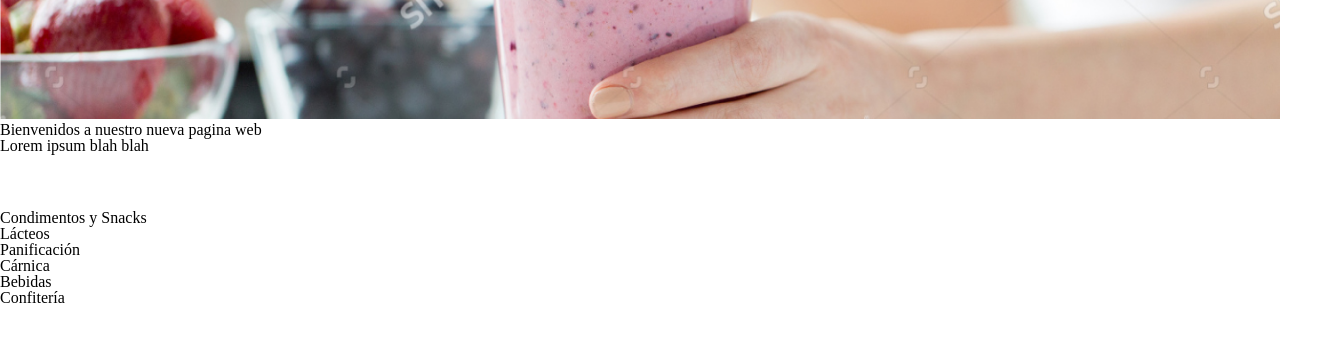
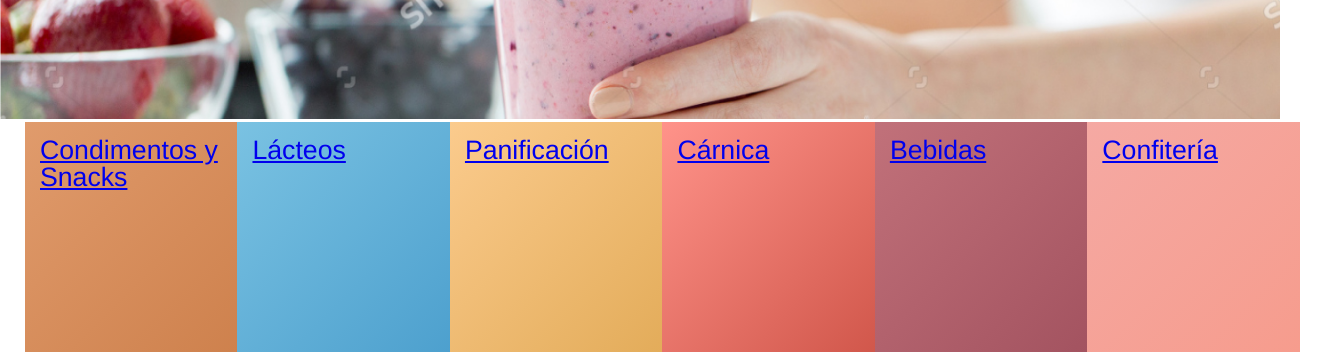
Before and after one commit to fedecarbo/grupoaseal, a plain HTML site: page index.html in a window 1280 px wide. Shown: the part 490-842 px from the top of the page, 1330 px wide, since content can reach past the window. Before the commit the page ends 800 px from the top, so only its background shows below. Drawn offline with Linux system fonts and the light colour scheme.

Commit message:
Added products - in progress

```diff
--- a/css/style.css
+++ b/css/style.css
@@ -2,7 +2,10 @@
 header {
   #background: url ("../images/dashboard.jpg");
   #background-size: cover;
-  height: 700px;
+}
+
+h1, h2, h3 {
+  font-family: Helvetica
 }
 
 header .dashboard {
@@ -13,6 +16,14 @@ header nav{
   text-align: center;
 }
 
+.hero {
+  position:absolute;
+  top:50%;
+  text-align:center;
+  width:100%;
+  font-size:36px;
+}
+
 .banner {
   padding-top: 20px;
   padding-bottom: 20px;
@@ -20,9 +31,10 @@ header nav{
 
 
 nav {
-	background-color: rgba(255,255,255,0.7);
+	background-color: rgba(255,255,255,0.9);
 	position: fixed;
 	width: 100%;
+  font-family: helvetica
 }
 
 nav li {
@@ -45,3 +57,90 @@ nav ul {
     padding-bottom: 8px;
     border-bottom: 2px solid rgba(60,142,84,0.7);
 }
+
+.foods {
+    padding-left: 25px;
+    padding-right: 25px;
+    float: center;
+    color: white;
+    font-size: 20pt;
+    width: 100%;
+    margin: auto;
+    font-family: helvetica;
+    text-decoration: none;
+}
+
+section ul li h3 {
+  padding-left: 15px;
+  padding-top: 15px;
+  text-decoration: none;
+}
+
+
+
+#snacks {
+    background: #e09b6c; /* Old browsers */
+    background: -moz-linear-gradient(-45deg, #e09b6c 0%, #ce814d 100%); /* FF3.6-15 */
+    background: -webkit-linear-gradient(-45deg, #e09b6c 0%,#ce814d 100%); /* Chrome10-25,Safari5.1-6 */
+    background: linear-gradient(135deg, #e09b6c 0%,#ce814d 100%); /* W3C, IE10+, FF16+, Chrome26+, Opera12+, Safari7+ */
+    filter: progid:DXImageTransform.Microsoft.gradient( startColorstr='#e09b6c', endColorstr='#ce814d',GradientType=1 ); /* IE6-9 fallback on horizontal gradient */
+    height: 230px;
+    width: 16.6%;
+    float: left;
+    z-index: 1;
+}
+
+#lacteos {
+    background: #7ac2e2; /* Old browsers */
+    background: -moz-linear-gradient(-45deg, #7ac2e2 0%, #4da0ce 100%); /* FF3.6-15 */
+    background: -webkit-linear-gradient(-45deg, #7ac2e2 0%,#4da0ce 100%); /* Chrome10-25,Safari5.1-6 */
+    background: linear-gradient(135deg, #7ac2e2 0%,#4da0ce 100%); /* W3C, IE10+, FF16+, Chrome26+, Opera12+, Safari7+ */
+filter: progid:DXImageTransform.Microsoft.gradient( startColorstr='#7ac2e2', endColorstr='#4da0ce',GradientType=1 ); /* IE6-9 fallback on horizontal gradient */
+    height: 230px;
+    width: 16.6%;
+    float: left;
+}
+
+#panificacion {
+    background: #fbcb8d; /* Old browsers */
+    background: -moz-linear-gradient(-45deg, #fbcb8d 0%, #e3ac5a 100%); /* FF3.6-15 */
+    background: -webkit-linear-gradient(-45deg, #fbcb8d 0%,#e3ac5a 100%); /* Chrome10-25,Safari5.1-6 */
+    background: linear-gradient(135deg, #fbcb8d 0%,#e3ac5a 100%); /* W3C, IE10+, FF16+, Chrome26+, Opera12+, Safari7+ */
+filter: progid:DXImageTransform.Microsoft.gradient( startColorstr='#fbcb8d', endColorstr='#e3ac5a',GradientType=1 ); /* IE6-9 fallback on horizontal gradient */
+    height: 230px;
+    width: 16.6%;
+    float: left;
+}
+
+#carnica {
+    background: #ff938a; /* Old browsers */
+    background: -moz-linear-gradient(-45deg, #ff938a 0%, #d1574b 100%); /* FF3.6-15 */
+    background: -webkit-linear-gradient(-45deg, #ff938a 0%,#d1574b 100%); /* Chrome10-25,Safari5.1-6 */
+    background: linear-gradient(135deg, #ff938a 0%,#d1574b 100%); /* W3C, IE10+, FF16+, Chrome26+, Opera12+, Safari7+ */
+filter: progid:DXImageTransform.Microsoft.gradient( startColorstr='#ff938a', endColorstr='#d1574b',GradientType=1 ); /* IE6-9 fallback on horizontal gradient */
+    height: 230px;
+    width: 16.6%;
+    float: left;
+}
+
+#bebidas {
+    background: #c1717a; /* Old browsers */
+    background: -moz-linear-gradient(-45deg, #c1717a 0%, #a35360 100%); /* FF3.6-15 */
+    background: -webkit-linear-gradient(-45deg, #c1717a 0%,#a35360 100%); /* Chrome10-25,Safari5.1-6 */
+    background: linear-gradient(135deg, #c1717a 0%,#a35360 100%); /* W3C, IE10+, FF16+, Chrome26+, Opera12+, Safari7+ */
+filter: progid:DXImageTransform.Microsoft.gradient( startColorstr='#c1717a', endColorstr='#a35360',GradientType=1 ); /* IE6-9 fallback on horizontal gradient */
+    height: 230px;
+    width: 16.6%;
+    float: left;
+}
+
+#confiteria {
+    background: #f5a9a3; /* Old browsers */
+    background: -moz-linear-gradient(-45deg, #f5a9a3 0%, #f69c8d 100%); /* FF3.6-15 */
+    background: -webkit-linear-gradient(-45deg, #f5a9a3 0%,#f69c8d 100%); /* Chrome10-25,Safari5.1-6 */
+    background: linear-gradient(135deg, #f5a9a3 0%,#f69c8d 100%); /* W3C, IE10+, FF16+, Chrome26+, Opera12+, Safari7+ */
+filter: progid:DXImageTransform.Microsoft.gradient( startColorstr='#f5a9a3', endColorstr='#f69c8d',GradientType=1 ); /* IE6-9 fallback on horizontal gradient */
+    height: 230px;
+    width: 16.6%;
+    float: left;
+}
--- a/index.html
+++ b/index.html
@@ -22,7 +22,7 @@
 			</ul>
     </nav>
     <img class="dashboard" src="images/dashboard.jpg"/>
-    <div>
+    <div class="hero">
         <h1> Bienvenidos a nuestro nueva pagina web </h1>
         <p> Lorem ipsum blah blah </p>
     </div>
@@ -30,22 +30,22 @@
   <section class="foods">
     <ul>
       <li id="snacks">
-        <h3>Condimentos y Snacks</h3>
+        <h3><a href="#">Condimentos y Snacks</a></h3>
       </li>
       <li id="lacteos">
-        <h3>Lácteos</h3>
+        <h3><a href="#">Lácteos</a></h3>
       </li>
       <li id="panificacion">
-        <h3>Panificación</h3>
+        <h3><a href="#">Panificación</a></h3>
       </li>
       <li id="carnica">
-        <h3>Cárnica</h3>
+        <h3><a href="#">Cárnica</a></h3>
       </li>
       <li id="bebidas">
-        <h3>Bebidas</h3>
+        <h3><a href="#">Bebidas</a></h3>
       </li>
       <li id="confiteria">
-        <h3>Confitería</h3>
+        <h3><a href="#">Confitería</a></h3>
       </li>
     </ul>
   </section>
```
Also changed, not shown: images/lacteos_full.png (added), images/snacks_full.png (added).
